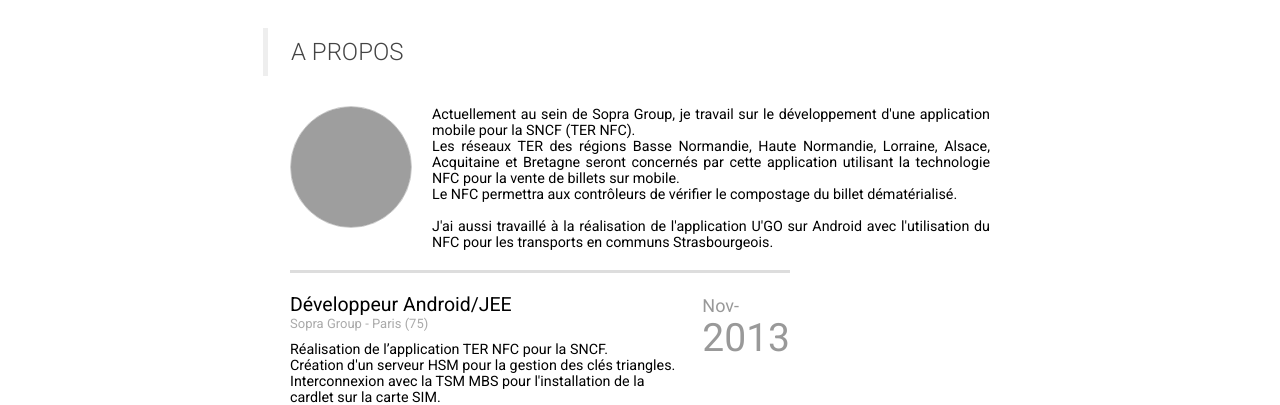
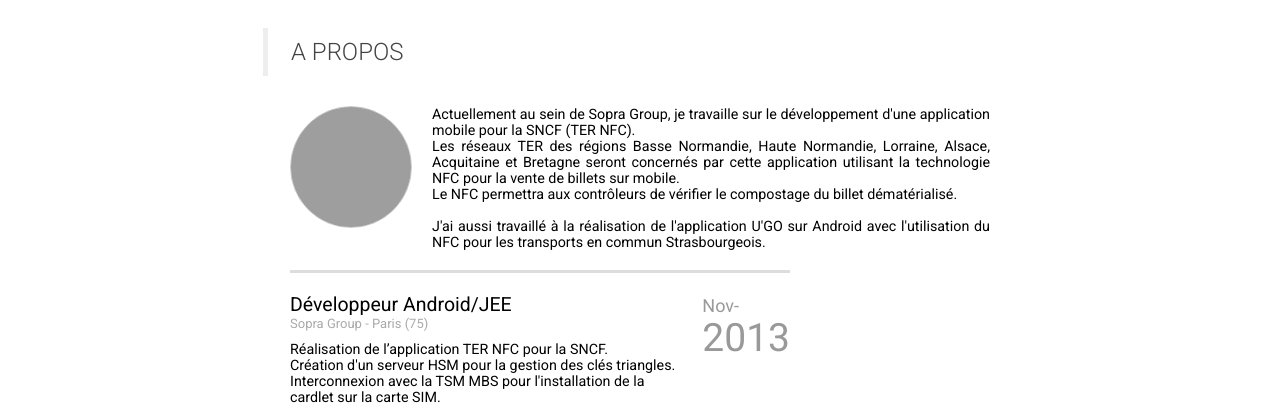
Before and after one commit to devnied/devnied.github.io, a Jekyll site: the page built from apropos.html, in a window 1280 px wide and 900 px high. Shown: the part 404-809 px from the top of the window. Built offline with Jekyll 4.4.1, drawn with Linux system fonts in a browser that asks for light colours; some web fonts are replaced; Markdown is read by kramdown in place of the engine named in the settings; grey boxes are pictures that could not be loaded.

Commit message:
Update apropos.html

```diff
--- a/apropos.html
+++ b/apropos.html
@@ -8,11 +8,11 @@
 
 <img class="gravatar" src="http://www.gravatar.com/avatar/26e414afca8d7c94cb1b43adf91c24d6?s=150" alt="Julien Millau"/>
 <div class="intro">
-Actuellement au sein de Sopra Group, je travail sur le développement d'une application mobile pour la SNCF (TER NFC).<br/>
+Actuellement au sein de Sopra Group, je travaille sur le développement d'une application mobile pour la SNCF (TER NFC).<br/>
 Les réseaux TER des régions Basse Normandie, Haute Normandie, Lorraine, Alsace, Acquitaine et Bretagne seront concernés par cette application utilisant la technologie NFC pour la vente de billets sur mobile.<br/>
 Le NFC permettra aux contrôleurs de vérifier le compostage du billet dématérialisé.
 <br/><br/>
-J'ai aussi travaillé à la réalisation de l'application U'GO sur Android avec l'utilisation du NFC pour les transports en communs Strasbourgeois.
+J'ai aussi travaillé à la réalisation de l'application U'GO sur Android avec l'utilisation du NFC pour les transports en commun Strasbourgeois.
 </div>
 <div class="resume">
 	<div class="timeslot">
```
